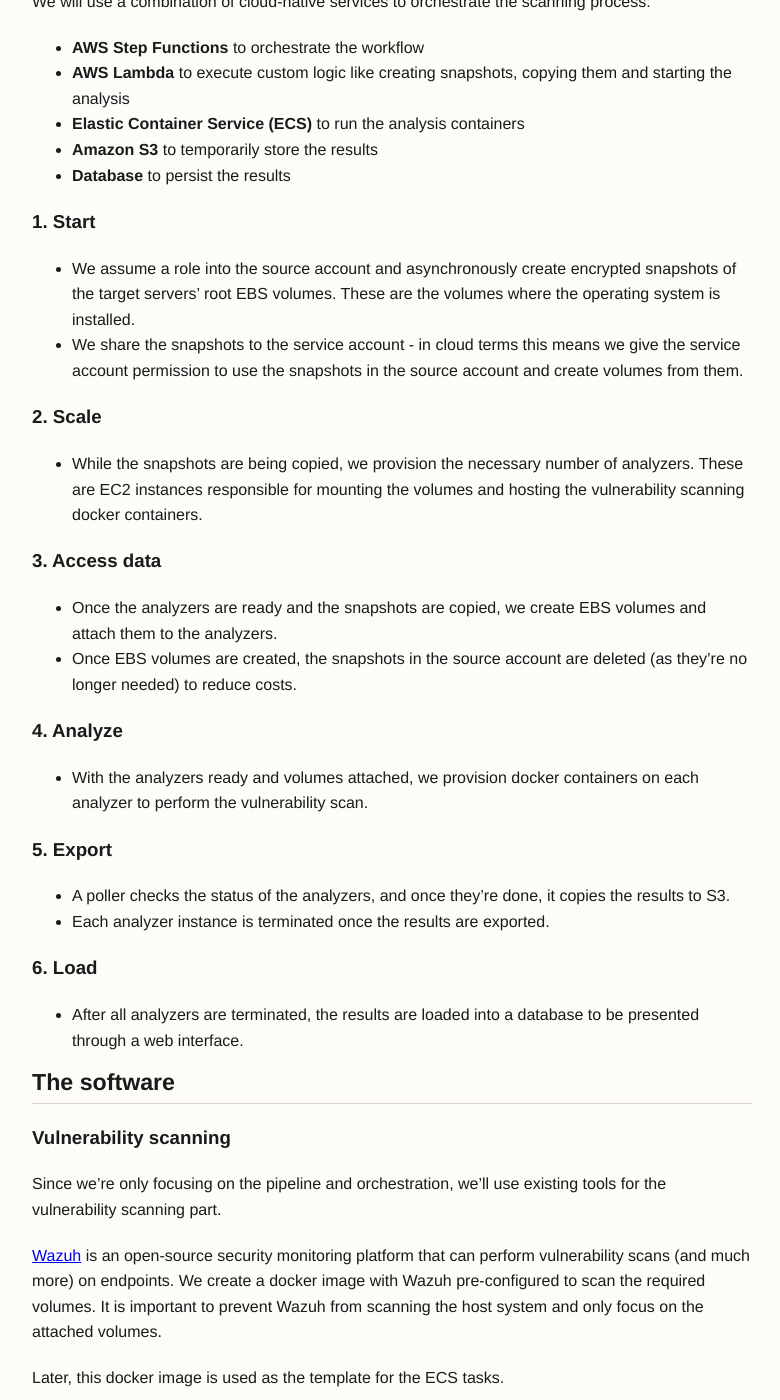
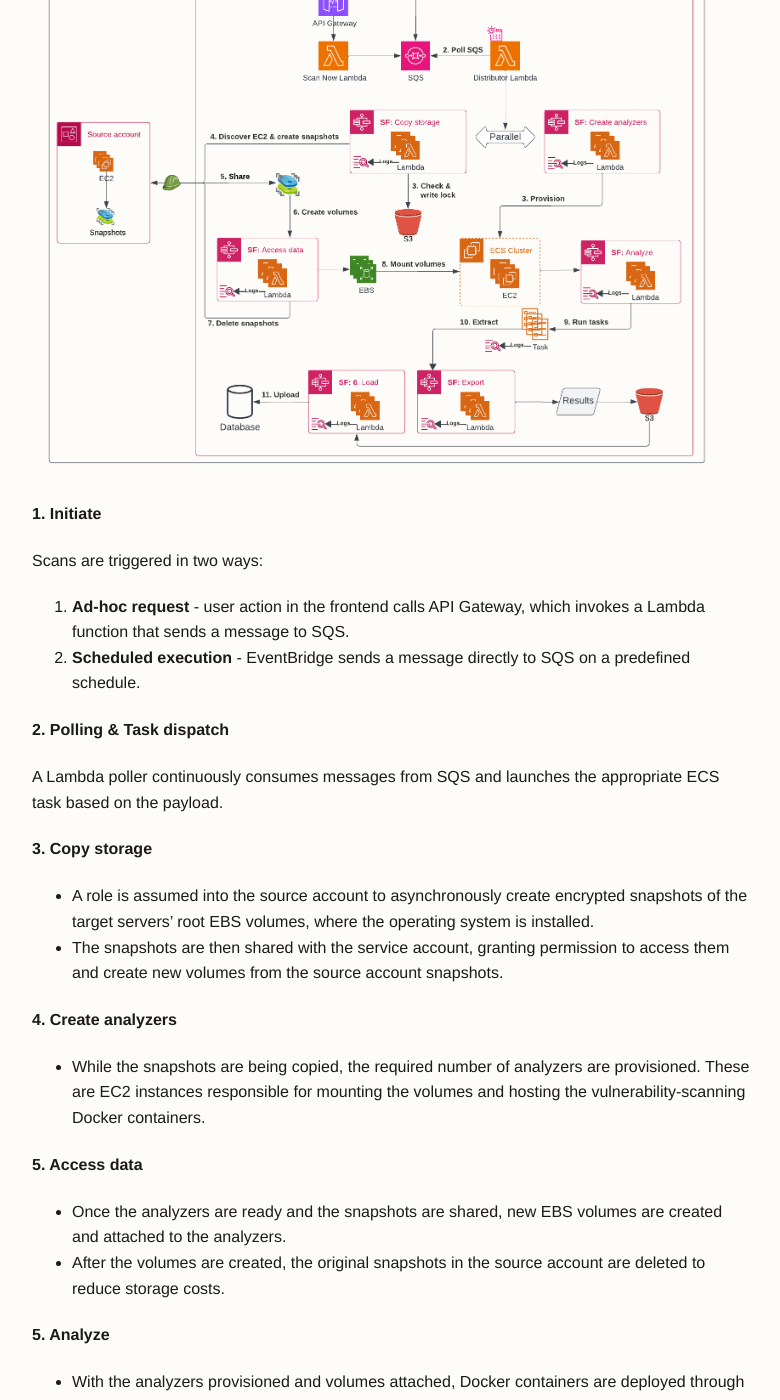
Before and after one commit to smokentar/smokentar, a Jekyll site: the page built from _projects/01-agentless-vulnerability-scanning.md, in a window 1280 px wide and 1400 px high, scrolled down 1602 px. Shown: the whole window, without its empty margins (248-1028 px from the left). Built offline with Jekyll 4.4.1, drawn with Linux system fonts in a browser that asks for light colours; some of the changed text lies outside the part shown.

Commit message:
Update 01 and 02

```diff
--- a/_config.yml
+++ b/_config.yml
@@ -24,19 +24,19 @@
   - employer: "Atos"
     employer_url: "https://atos.net"
     image: "/images/atos.jpeg"
-    description: "**Atos acquired Cloudreach** in 2022. During this period, I **led a team of four engineers** through the proposal, planning and delivery of AWS and Azure infrastructure automation projects.<br/> My **most impactful project** was a resource cleanup automation for an AWS client in the retirement market, which **reduced >$10,000 in monthly costs** by idenifying and removing hundreds of unused resources across 3 accounts in the first month of being deployed. <br/> My **most recent project** was a **greenfield migration from Signalfx to Dynatrace**, an alerting solution used by 30+ clients in production. This involved building configuration as code, detectors, alerting integrations and workflows from scratch."
+    description: "**Atos acquired Cloudreach** in 2022. Shortly after, I  took ownership of a newly formed workstream, **leding a team of four engineers** through the proposal, planning and delivery of infrastructure automation projects across AWS and Azure.<br/> My **most impactful solo project** was a resource cleanup automation for an AWS client in the retirement market, which **reduced >$10,000 in monthly costs** by idenifying and removing hundreds of unused resources across 3 accounts in the first month of being deployed. <br/> My **most recent team project** was a **greenfield migration from Signalfx to Dynatrace**, an alerting solution used by 30+ clients in production. This involved building configuration as code, detectors, alerting integrations and workflows from scratch."
     from_year: "2023"
     to_year: "Present"
   - employer: "Cloudreach"
     employer_url: "https://cloudreach.com"
     image: "/images/cloudreach.png"
-    description: "Right after finishing my internship I started as an **Associate Cloud Engineer** in **Cloudreach**, responsible for reactive support of cloud infrastructure, including incident response, patching, monitoring and backups. <br/> I was promoted to a **Cloud Engineer** within my first year, shifting to a more proactive role, involving infrastructure as code, automation, and security hardening."
+    description: "I started as an **Associate Cloud Engineer** at **Cloudreach**, responsible for reactive support of cloud infrastructure, including incident response, patching, monitoring and backups. <br/> I was promoted to a **Cloud Engineer** within my first year, shifting to a more proactive role, involving infrastructure as code, automation, and security hardening."
     from_year: "2020"
     to_year: "2022"
   - employer: "Servicenow"
     employer_url: "https://servicenow.com"
     image: "/images/servicenow.jpeg"
-    description: "During university I secured an internship as an **Integrations Engineer** in **ServiceNow** where I was assisting clients with custom integration and automation of their platforms. This is where I got my first taste of enterprise and cloud, ultimately leading to my career in the field."
+    description: "I secured an internship as an **Integrations Engineer** at **ServiceNow** where I was assisting clients with custom integration and automation of their platforms. This is where I got my first taste of enterprise and cloud, ultimately leading to my career in the field."
     from_year: "2019"
     to_year: "2020"
   - employer: "Edinburgh Napier University"
@@ -53,13 +53,13 @@
     to_year: "2017"
 
 collections:
-  portfolio:
+  projects:
     output: true
 
 defaults:
   - scope:
       path: ""
-      type: portfolio
+      type: projects
     values:
       layout: default
 
--- a/_portfolio/01-agentless-vulnerability-scanning.md
+++ b/_projects/01-agentless-vulnerability-scanning.md
@@ -1,21 +1,19 @@
 ---
 title: "Agentless Vulnerability Scanning"
 excerpt: "is a method for identifying operating system vulnerabilities in cloud servers without requiring the installation of software agents."
-collection: portfolio
+collection: projects
 tags:
   - AWS
   - Python
-  - Lambda
-  - ECS
   - Wazuh
   - Neo4j
 ---
 
-_View code on request._
+## TL;DR:
+
+Copy storage of server, mount it on another server, run a vulnerability scan, load results in database, present in a dashboard. Automate process using AWS services and open-source software.
 
 ## Overview
-
-![](/images/ava.svg)
 
 Vulnerability scanning is a critical component of any cybersecurity program. An organization can identify and remediate security weaknesses in their systems before they can be exploited by malicious actors.
 
@@ -29,42 +27,74 @@
 
 So how do we access the storage of thousands of servers, spread across multiple cloud accounts, and analyze it in a single environment?
 
-![ava-pipeline](/images/ava-pipeline.svg)
+![](/images/ava.svg)
 
-We will use a combination of cloud-native services to orchestrate the scanning process:
+We will use a combination of AWS services to orchestrate the scanning process:
 
-- **AWS Step Functions** to orchestrate the workflow
-- **AWS Lambda** to execute custom logic like creating snapshots, copying them and starting the analysis
+- **API Gateway** to connect our frontend with the backend
+- **Step Functions** to orchestrate the workflow
+- **Lambda** to execute custom logic like creating snapshots, copying them and starting analysis
 - **Elastic Container Service (ECS)** to run the analysis containers
-- **Amazon S3** to temporarily store the results
-- **Database** to persist the results
+- **S3** to instantiate scan locks, similar to Terraform locks
+- **Database** to store scan results
+- **CloudWatch Logs** to retain execution logs
 
-### 1. Start
+### Workflow
 
-- We assume a role into the source account and asynchronously create encrypted snapshots of the target servers' root EBS volumes. These are the volumes where the operating system is installed.
-- We share the snapshots to the service account - in cloud terms this means we give the service account permission to use the snapshots in the source account and create volumes from them.
+![ava-pipeline](/images/ava-pipeline.png)
 
-### 2. Scale
+#### 1. Initiate
 
-- While the snapshots are being copied, we provision the necessary number of analyzers. These are EC2 instances responsible for mounting the volumes and hosting the vulnerability scanning docker containers.
+Scans are triggered in two ways:
 
-### 3. Access data
+1. **Ad-hoc request** - user action in the frontend calls API Gateway, which invokes a Lambda function that sends a message to SQS.
+2. **Scheduled execution** - EventBridge sends a message directly to SQS on a predefined schedule.
 
-- Once the analyzers are ready and the snapshots are copied, we create EBS volumes and attach them to the analyzers.
-- Once EBS volumes are created, the snapshots in the source account are deleted (as they're no longer needed) to reduce costs.
+#### 2. Polling & Task dispatch
 
-### 4. Analyze
+A Lambda poller continuously consumes messages from SQS and launches the appropriate ECS task based on the payload.
 
-- With the analyzers ready and volumes attached, we provision docker containers on each analyzer to perform the vulnerability scan.
+#### 3. Copy storage
 
-### 5. Export
+- A role is assumed into the source account to asynchronously create encrypted snapshots of the target servers' root EBS volumes, where the operating system is installed.
+- The snapshots are then shared with the service account, granting permission to access them and create new volumes from the source account snapshots.
 
-- A poller checks the status of the analyzers, and once they're done, it copies the results to S3.
-- Each analyzer instance is terminated once the results are exported.
+#### 4. Create analyzers
 
-### 6. Load
+- While the snapshots are being copied, the required number of analyzers are provisioned. These are EC2 instances responsible for mounting the volumes and hosting the vulnerability-scanning Docker containers.
 
-- After all analyzers are terminated, the results are loaded into a database to be presented through a web interface.
+#### 5. Access data
+
+- Once the analyzers are ready and the snapshots are shared, new EBS volumes are created and attached to the analyzers.
+- After the volumes are created, the original snapshots in the source account are deleted to reduce storage costs.
+
+#### 5. Analyze
+
+- With the analyzers provisioned and volumes attached, Docker containers are deployed through ECS on each analyzer to perform the vulnerability scan.
+
+#### 6. Export
+
+- A poller monitors the status of the analyzers and, once processing is complete, copies the results to S3.
+- Each analyzer instance is terminated after the results are exported.
+
+#### 7. Load
+
+- Once all analyzers have been terminated, the results are loaded into a database, ready to be queried through a web interface.
+
+### Result
+
+![](/images/data-schema-oss.png)
+
+A scan extracts the following information for each server:
+
+- operating system version
+- installed software
+- detected vulnerabilities
+- passed / failed / not applicable CIS benchmarks
+
+With the help of _Query Builder_ from [Cloud Security Posture Scanning](/projects/04-cloud-security-posture-scanning), this data can be queried and correlated across both infrastructure and application layers. This provides the missing context needed to surface risks that can easily be missed.
+
+**Example:** A public server with an overly permissive IAM role is running React 19.1 which is vulnerable to unauthenticated remote code execution (CVE-2025-55182). Ding ding ding.
 
 ## The software
 
```
Also changed, not shown: README.md (+1 -1 lines), _pages/about.md (+3 -3 lines), _portfolio/02-cloud-security-posture-scanning.md (deleted, +0 -15 lines), _projects/02-discovery-compliance-scanning.md (added, +94 -0 lines), _projects/03-application-vending-pipeline.md (added, +12 -0 lines), _projects/04-cloud-security-posture-scanning.md (added, +11 -0 lines), _projects/05-infrastructure-actions-library.md (renamed from _portfolio/03-infrastructure-actions-library.md, +1 -1 lines), _projects/06-hostbox.md (renamed from _portfolio/04-hostbox.md, +9 -7 lines), _includes/project-item.html (renamed from _includes/portfolio-item.html), images/ava-pipeline.png (added), images/ava-pipeline.svg (deleted), images/data-schema-is.png (added), images/data-schema-oss.png (added), images/dcs-pipeline.png (added), 1 more files.
